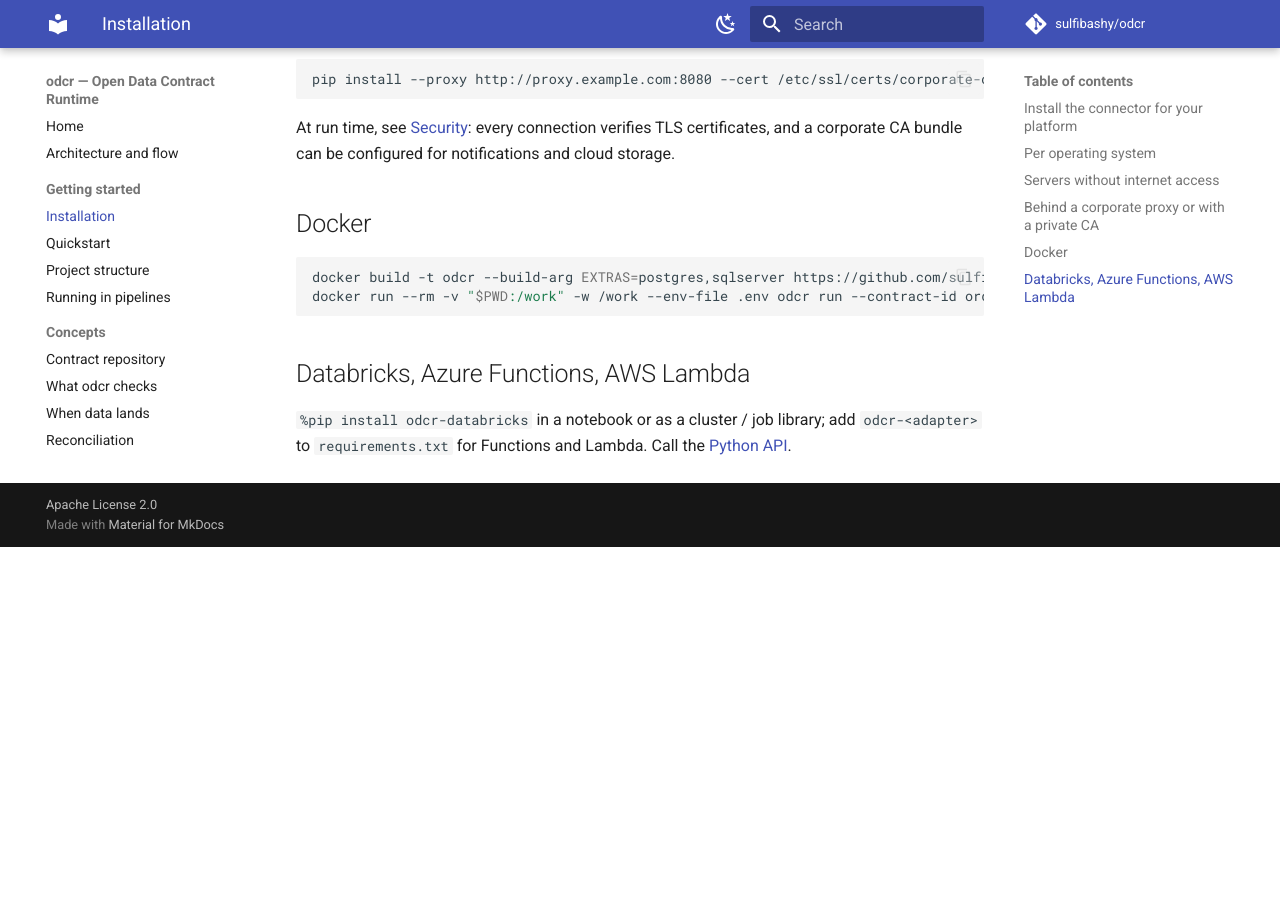
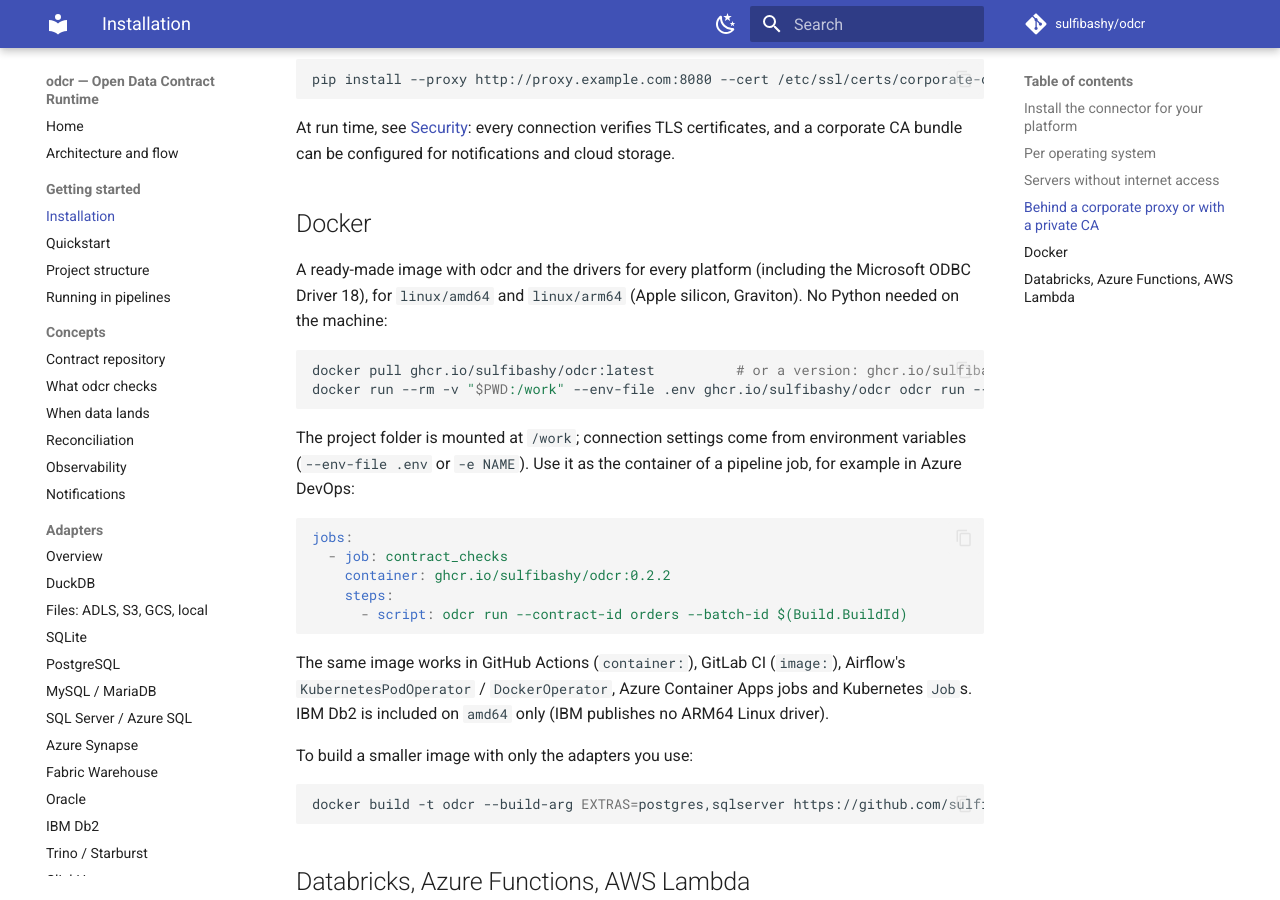
Before and after one commit to sulfibashy/odcr, an MkDocs documentation site: the page built from docs/getting-started/installation.md, in a window 1280 px wide and 900 px high, scrolled down 2637 px. Built offline with MkDocs 1.6.1 and Material for MkDocs 9.7.7, drawn with Linux system fonts in a browser that asks for light colours; comment, search, counter and statistics services are not loaded; before the commit the page ends 3184 px from its top, so only the background shows below that.

Commit message:
Container image ghcr.io/sulfibashy/odcr, published on every release

````diff
--- a/docs/getting-started/installation.md
+++ b/docs/getting-started/installation.md
@@ -109,9 +109,33 @@ bundle can be configured for notifications and cloud storage.
 
 ## Docker
 
+A ready-made image with odcr and the drivers for every platform (including the Microsoft ODBC Driver 18),
+for `linux/amd64` and `linux/arm64` (Apple silicon, Graviton). No Python needed on the machine:
+
+```bash
+docker pull ghcr.io/sulfibashy/odcr:latest          # or a version: ghcr.io/sulfibashy/odcr:0.2.2
+docker run --rm -v "$PWD:/work" --env-file .env ghcr.io/sulfibashy/odcr odcr run --contract-id orders
+```
+
+The project folder is mounted at `/work`; connection settings come from environment variables
+(`--env-file .env` or `-e NAME`). Use it as the container of a pipeline job, for example in Azure DevOps:
+
+```yaml
+jobs:
+  - job: contract_checks
+    container: ghcr.io/sulfibashy/odcr:0.2.2
+    steps:
+      - script: odcr run --contract-id orders --batch-id $(Build.BuildId)
+```
+
+The same image works in GitHub Actions (`container:`), GitLab CI (`image:`), Airflow's
+`KubernetesPodOperator` / `DockerOperator`, Azure Container Apps jobs and Kubernetes `Job`s.
+IBM Db2 is included on `amd64` only (IBM publishes no ARM64 Linux driver).
+
+To build a smaller image with only the adapters you use:
+
 ```bash
 docker build -t odcr --build-arg EXTRAS=postgres,sqlserver https://github.com/sulfibashy/odcr.git
-docker run --rm -v "$PWD:/work" -w /work --env-file .env odcr run --contract-id orders
 ```
 
 ## Databricks, Azure Functions, AWS Lambda
````
Also changed, not shown: CHANGELOG.md (+4 -0 lines), README.md (+1 -1 lines), 4 other files.
